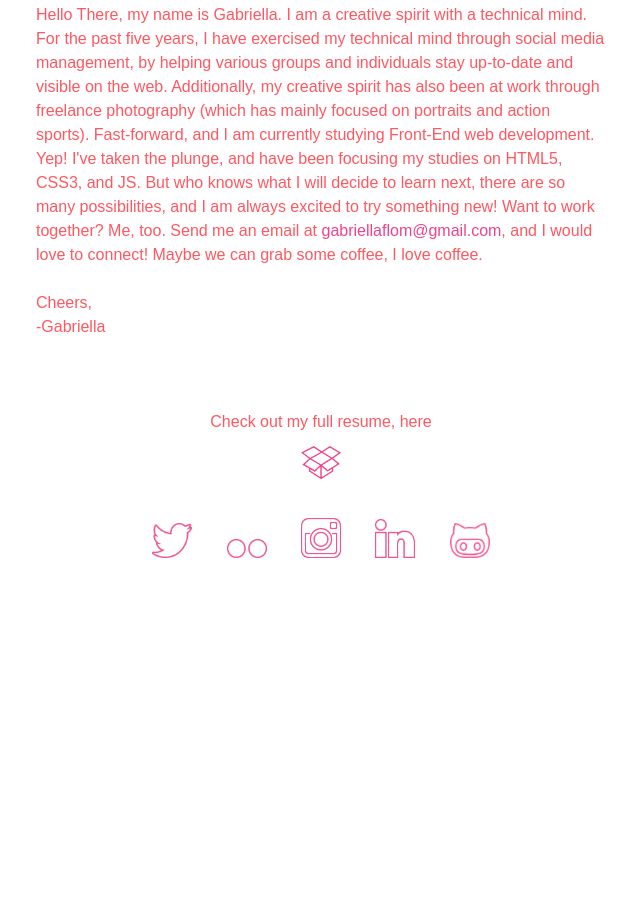
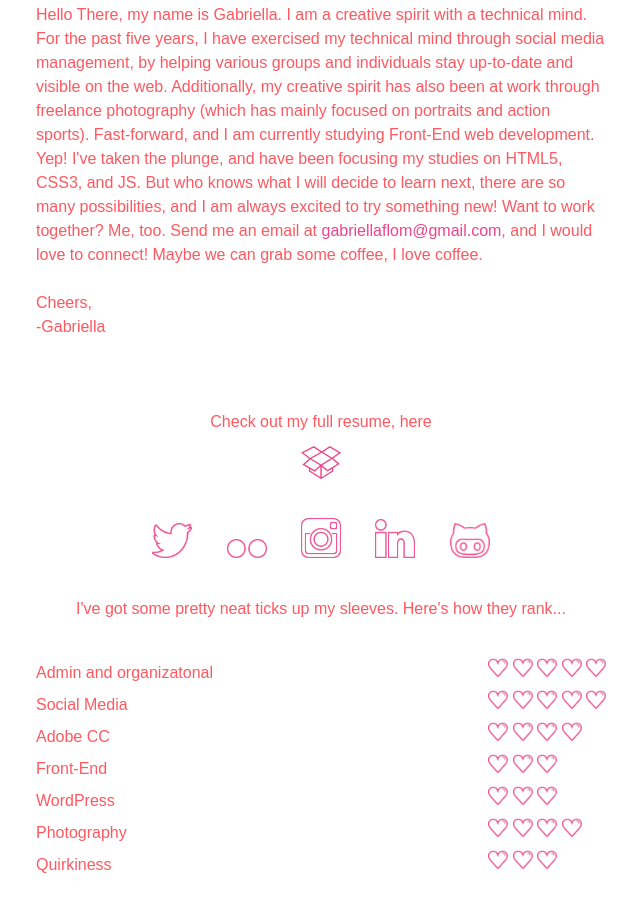
Before and after one commit to gabriellaflom/gabriellaflom.com, a plain HTML site: page index.html in a window 1280 px wide. Shown: the part 358-1269 px from the top of the page, without its empty margins (319-959 px from the left). Before the commit the page ends 939 px from the top, so only its background shows below. Drawn offline with Linux system fonts and the light colour scheme.

Commit message:
skills list updated

```diff
--- a/index.html
+++ b/index.html
@@ -87,7 +87,83 @@
 					</li>
 		  		</ul>
 		  	</nav> <!-- END SOCIAL MEDIA ICONS -->
-	  </div> <!-- CONTAINER END -->
+
+			</br>
+			</br>
+
+		  	<div class="skills"> <!-- SKILLS LIST -->
+		  		<h2> I've got some pretty neat ticks up my sleeves. Here's how they rank...</h2>
+		  		</br>
+		  		<ul class="skills-list">
+		  			<li>
+		  				Admin and organizatonal
+		  			</li>
+		  			<li>
+		  				Social Media
+		  			</li>
+		  			<li>
+		  				Adobe CC
+		  			</li>
+		  			<li>
+		  				Front-End
+		  			</li>
+		  			<li>
+		  				WordPress
+		  			</li>
+		  			<li>
+		  				Photography
+
+		  			</li>
+		  			<li>
+		  				Quirkiness
+		  			</li>
+		  		</ul>
+		  		<ul class="skills-hearts"> <!-- HEARTS RATINGS -->
+		  			<li> <!-- Admin and organizational -->
+		  				<img src="images/heart-100-pink.png">
+		  				<img src="images/heart-100-pink.png">
+		  				<img src="images/heart-100-pink.png">
+		  				<img src="images/heart-100-pink.png">
+		  				<img src="images/heart-100-pink.png">
+		  			</li>
+		  			<li> <!-- Social Media -->
+		  				<img src="images/heart-100-pink.png">
+		  				<img src="images/heart-100-pink.png">
+		  				<img src="images/heart-100-pink.png">
+		  				<img src="images/heart-100-pink.png">
+		  				<img src="images/heart-100-pink.png">
+		  			</li>
+		  			<li> <!-- Adobe CC -->
+		  				<img src="images/heart-100-pink.png">
+		  				<img src="images/heart-100-pink.png">
+		  				<img src="images/heart-100-pink.png">
+		  				<img src="images/heart-100-pink.png">
+		  			</li>
+		  			<li> <!-- Front-End -->
+		  				<img src="images/heart-100-pink.png">
+		  				<img src="images/heart-100-pink.png">
+		  				<img src="images/heart-100-pink.png">
+		  			</li>
+		  			<li> <!-- WordPress -->
+		  				<img src="images/heart-100-pink.png">
+		  				<img src="images/heart-100-pink.png">
+		  				<img src="images/heart-100-pink.png">
+		  			</li>
+		  			<li> <!-- Photography -->
+						<img src="images/heart-100-pink.png">
+		  				<img src="images/heart-100-pink.png">
+		  				<img src="images/heart-100-pink.png">
+		  				<img src="images/heart-100-pink.png">
+		  			</li>
+		  			<li> <!-- Quirkiness -->
+		  				<img src="images/heart-100-pink.png">
+		  				<img src="images/heart-100-pink.png">
+		  				<img src="images/heart-100-pink.png">
+		  			</li>
+		  		</ul> <!-- HEARTS RATINGS ENDS -->
+		  	</div> <!-- SKILLS LIST ENDS -->
+	  </div> <!-- CONTAINER ENDS -->
+
 
 
 
--- a/main.css
+++ b/main.css
@@ -183,3 +183,29 @@ padding: 10px 0;
 #social a:hover {
 	color: #fe5861;;
 }
+
+.skills {
+	line-height: 2;
+	margin-bottom: 200px;
+	padding-bottom: 100px;
+}
+
+.skills h2 {
+	text-align: center;
+}
+
+.skills-list {
+	text-decoration: none;
+	float: left;
+}
+
+.skills-list img {
+	width: 20px;
+}
+
+.skills-hearts{
+	float: right
+}
+.skills-hearts img {
+	width: 20px;
+}
```
Also changed, not shown: images/heart-100-pink.png (added). Lines whose indentation alone changed are shown as unchanged.
